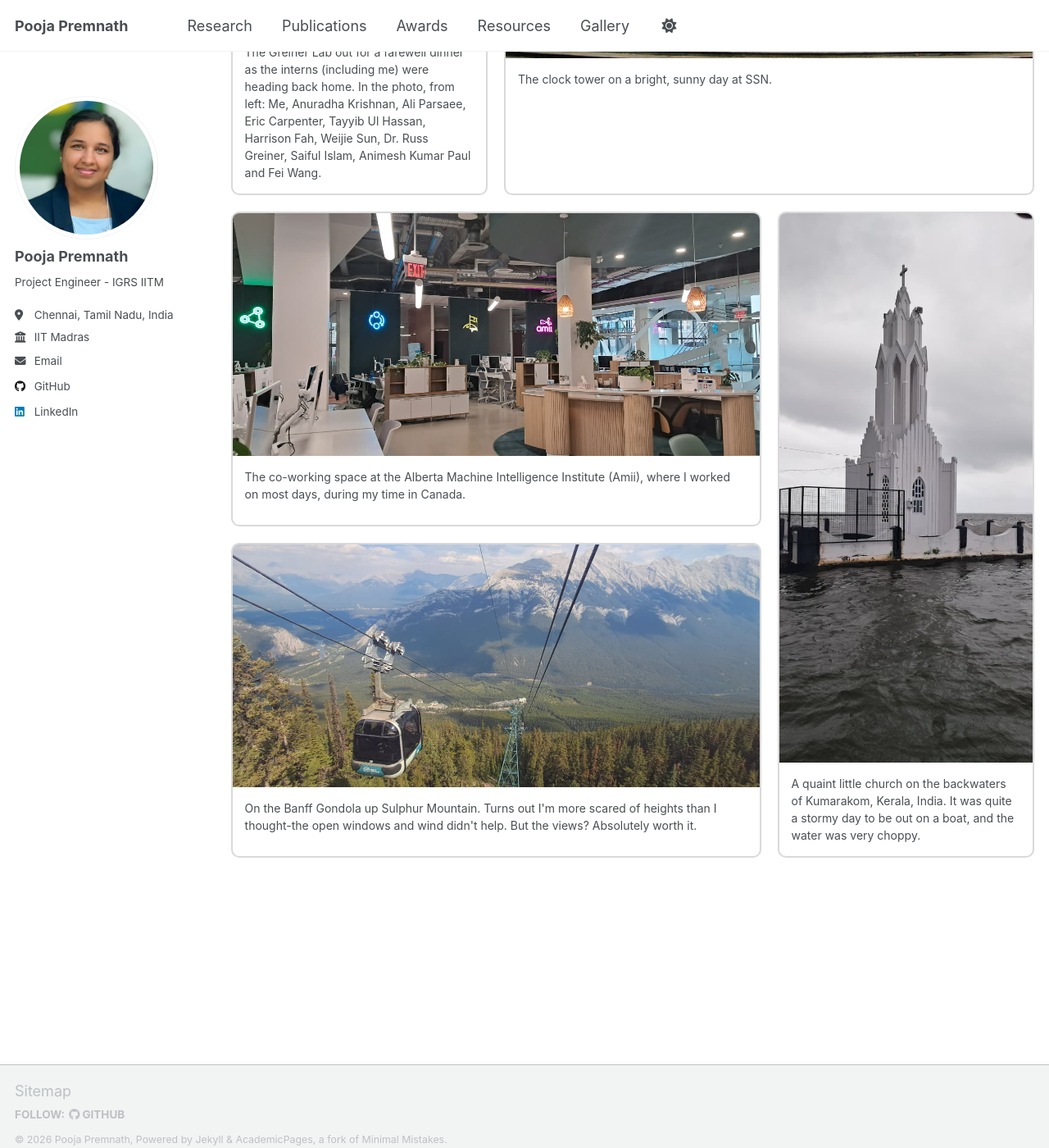
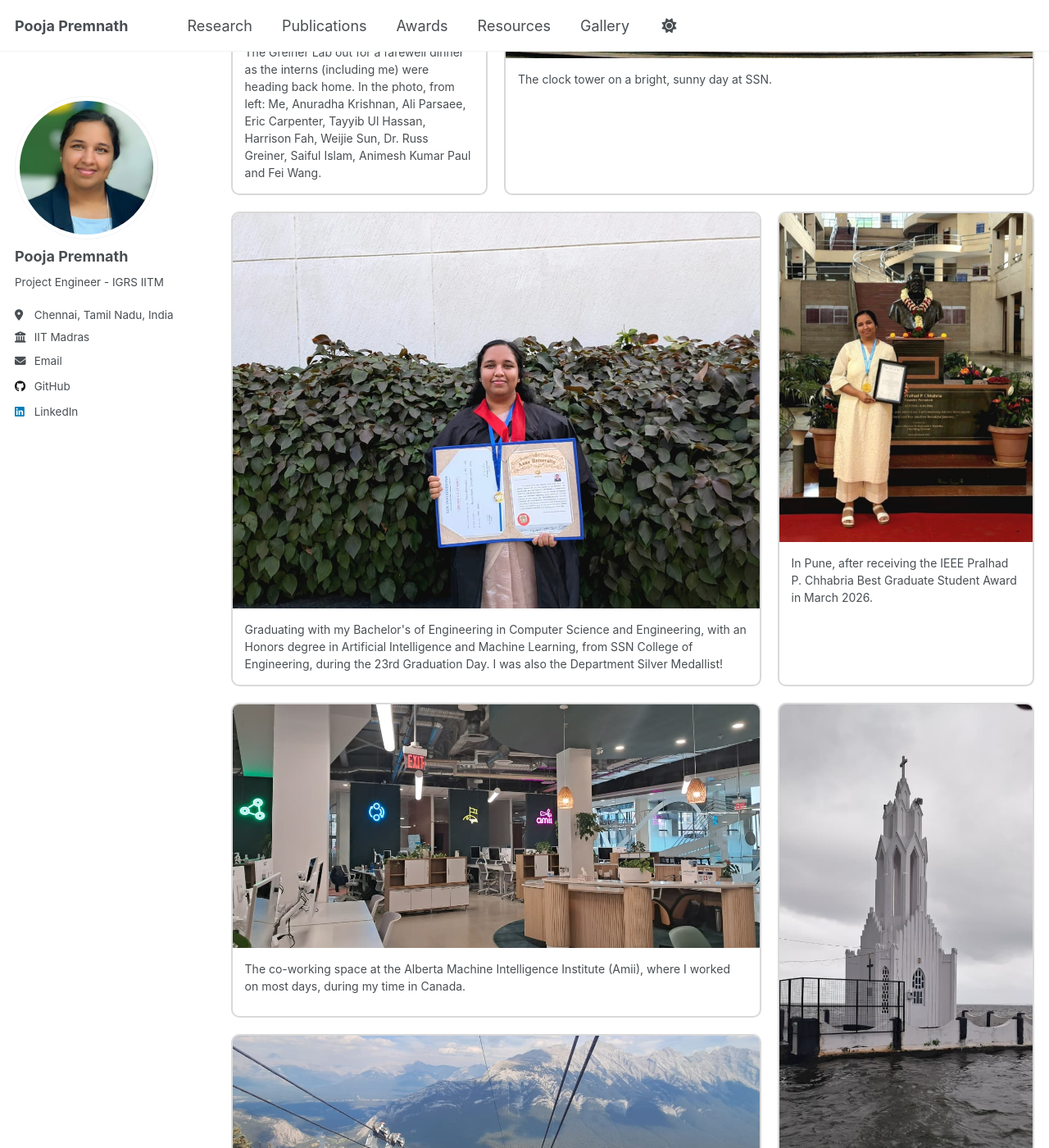
Before and after one commit to pooja-premnath/pooja-premnath.github.io, a Jekyll site: the page built from _pages/gallery.md, in a window 1280 px wide and 1400 px high, scrolled down 2874 px. Shown: the whole window at 82% size. Built offline with Jekyll 4.4.1, drawn with Linux system fonts in a browser that asks for light colours; a script that is not in the unit is left out.

Commit message:
Update gallery

```diff
--- a/_pages/gallery.md
+++ b/_pages/gallery.md
@@ -35,6 +35,7 @@
   width: 100%;
   height: auto;
   display: block;
+  cursor: zoom-in;
 }
 
 .gallery-caption {
@@ -43,16 +44,82 @@
   line-height: 1.5;
 }
 
-/* For images that should span 2 columns */
 .gallery-item.large {
   grid-column: span 2;
 }
 
-/* For tall images that should span 2 rows */
 .gallery-item.tall {
   grid-row: span 2;
 }
+
+/* Lightbox */
+.lightbox-overlay {
+  display: none;
+  position: fixed;
+  inset: 0;
+  background: rgba(0,0,0,0.9);
+  z-index: 9999;
+  justify-content: center;
+  align-items: center;
+  flex-direction: column;
+  gap: 16px;
+  padding: 24px;
+  cursor: zoom-out;
+}
+.lightbox-overlay.active {
+  display: flex;
+}
+.lightbox-overlay img {
+  max-width: 90vw;
+  max-height: 80vh;
+  border-radius: 8px;
+  object-fit: contain;
+  box-shadow: 0 8px 40px rgba(0,0,0,0.6);
+  cursor: default;
+}
+.lightbox-close {
+  position: fixed;
+  top: 16px;
+  right: 24px;
+  color: white;
+  font-size: 40px;
+  font-weight: 300;
+  cursor: pointer;
+  line-height: 1;
+  user-select: none;
+}
+.lightbox-caption {
+  color: rgba(255,255,255,0.85);
+  font-size: 13px;
+  text-align: center;
+  max-width: 600px;
+  line-height: 1.5;
+}
 </style>
+
+<!-- Lightbox -->
+<div class="lightbox-overlay" id="lightbox" onclick="closeLightbox(event)">
+  <span class="lightbox-close" onclick="closeLightbox()">&times;</span>
+  <img id="lightbox-img" src="" alt="">
+  <div class="lightbox-caption" id="lightbox-caption"></div>
+</div>
+
+<script>
+function openLightbox(src, caption) {
+  document.getElementById('lightbox-img').src = src;
+  document.getElementById('lightbox-caption').textContent = caption;
+  document.getElementById('lightbox').classList.add('active');
+  document.body.style.overflow = 'hidden';
+}
+function closeLightbox(e) {
+  if (e && e.target === document.getElementById('lightbox-img')) return;
+  document.getElementById('lightbox').classList.remove('active');
+  document.body.style.overflow = '';
+}
+document.addEventListener('keydown', function(e) {
+  if (e.key === 'Escape') closeLightbox();
+});
+</script>
 
 <div class="gallery-intro">
   <p>I love taking photos - whether it's from conferences, lab work, or just exploring new places. I've been fortunate to travel, present my work, conduct research at different labs, and meet some really amazing people during my undergrad. Here are some photos from everything along the way.</p>
@@ -61,98 +128,112 @@
 <div class="gallery-grid">
 
   <div class="gallery-item tall">
-    <img src="/images/gallery/netmob.jpeg" alt="Netmob">
+    <img src="/images/gallery/netmob.jpeg" alt="Netmob" onclick="openLightbox(this.src, 'At NetMob 2023 in Madrid, presenting our research on network slicing for bandwidth allocation, with time-series forecasting methods. From left: Me, and Dr. Shahul Hamead.')">
     <div class="gallery-caption">
      At NetMob 2023 in Madrid, presenting our research on network slicing for bandwidth allocation, with time-series forecasting methods. From left: Me, and Dr. Shahul Hamead.
     </div>
   </div>
 
   <div class="gallery-item">
-    <img src="/images/gallery/mitacs.jpeg" alt="Mitacs">
+    <img src="/images/gallery/mitacs.jpeg" alt="Mitacs" onclick="openLightbox(this.src, 'I was a Mitacs Globalink Research Intern, at the University of Alberta, in the summer of 2024. Our cohort had students from ~20 countries from all over the world!')">
     <div class="gallery-caption">
      I was a Mitacs Globalink Research Intern, at the University of Alberta, in the summer of 2024. Our cohort had students from ~20 countries from all over the world!
     </div>
   </div>
 
   <div class="gallery-item large">
-    <img src="/images/gallery/athabasca.jpeg" alt="Athabasca">
+    <img src="/images/gallery/athabasca.jpeg" alt="Athabasca" onclick="openLightbox(this.src, 'The Computing Science Department at Athabasca Hall, University of Alberta. The building has this beautiful old castle-style architecture.')">
     <div class="gallery-caption">
     The Computing Science Department at Athabasca Hall, University of Alberta. The building has this beautiful old castle-style architecture.
     </div>
   </div>
 
   <div class="gallery-item">
-    <img src="/images/gallery/reverseexpo.jpeg" alt="ReverseExpo">
+    <img src="/images/gallery/reverseexpo.jpeg" alt="ReverseExpo" onclick="openLightbox(this.src, 'I had the opportunity to present my research on generative methods for ECG data synthesis, at ReverseEXPO. Reverse EXPO is an annual meeting organized by the Department of Computing Science at the University of Alberta to showcase the department\'s recent AI research. In the picture are: Tayyib Ul Hassan and me (from left).')">
     <div class="gallery-caption">
       I had the opportunity to present my research on generative methods for ECG data synthesis, at ReverseEXPO. Reverse EXPO is an annual meeting organized by the Department of Computing Science at the University of Alberta to showcase the department's recent AI research. In the picture are: Tayyib Ul Hassan and me (from left).
     </div>
   </div>
 
   <div class="gallery-item large">
-    <img src="/images/gallery/banff.jpeg" alt="Banff">
+    <img src="/images/gallery/banff.jpeg" alt="Banff" onclick="openLightbox(this.src, 'Banff Avenue, Banff National Park. Cold, crisp mountain air, and the Rockies in the background.')">
     <div class="gallery-caption">
       Banff Avenue, Banff National Park. Cold, crisp mountain air, and the Rockies in the background.
     </div>
   </div>
 
   <div class="gallery-item tall">
-    <img src="/images/gallery/toledo.jpeg" alt="Toledo">
+    <img src="/images/gallery/toledo.jpeg" alt="Toledo" onclick="openLightbox(this.src, 'The Transparante at the Catedral Primada de Toledo, Toledo, Spain. The intricacy and scale of the piece is stunning. For context on how tall the piece is, look at the humans in the bottom right of the picture.')">
     <div class="gallery-caption">
       The Transparante at the Catedral Primada de Toledo, Toledo, Spain. The intricacy and scale of the piece is stunning. For context on how tall the piece is, look at the humans in the bottom right of the picture.
     </div>
   </div>
 
   <div class="gallery-item large">
-    <img src="/images/gallery/russmeeting.jpeg" alt="Russ Group">
+    <img src="/images/gallery/russmeeting.jpeg" alt="Russ Group" onclick="openLightbox(this.src, 'At one of the weekly meetings of the Greiner Lab, at the University of Alberta. We talk about research progress, discuss interesting papers, catch up with old lab members, and enjoy some cookies. From left: Animesh Kumar Paul, me, Tayyib Ul Hassan, Harrison Fah, Dr. Russ Greiner, Anuradha Krishnan and Eric Carpenter.')">
     <div class="gallery-caption">
       At one of the weekly meetings of the Greiner Lab, at the University of Alberta. We talk about research progress, discuss interesting papers, catch up with old lab members, and enjoy some cookies. From left: Animesh Kumar Paul, me, Tayyib Ul Hassan, Harrison Fah , Dr. Russ Greiner, Anuradha Krishnan and Eric Carpenter.
     </div>
   </div>
 
   <div class="gallery-item">
-    <img src="/images/gallery/fountain.jpeg" alt="SSN">
+    <img src="/images/gallery/fountain.jpeg" alt="SSN" onclick="openLightbox(this.src, 'The fountain, surrounded by bougainvillea, in the center of the piazza at SSN College of Engineering, my alma mater.')">
     <div class="gallery-caption">
      The fountain, surrounded by bougainvillea, in the center of the piazza at SSN College of Engineering, my alma mater.
     </div>
   </div>
 
   <div class="gallery-item large">
-    <img src="/images/gallery/madrid.jpeg" alt="Madrid">
+    <img src="/images/gallery/madrid.jpeg" alt="Madrid" onclick="openLightbox(this.src, 'Palacio de Cristal, Retiro Park, Madrid. Straight out of a fairytale.')">
     <div class="gallery-caption">
      Palacio de Cristal, Retiro Park, Madrid. Straight out of a fairytale.
     </div>
   </div>
 
   <div class="gallery-item">
-    <img src="/images/gallery/russgroup.jpeg" alt="Russ Group">
+    <img src="/images/gallery/russgroup.jpeg" alt="Russ Group" onclick="openLightbox(this.src, 'The Greiner Lab out for a farewell dinner as the interns (including me) were heading back home. In the photo, from left: Me, Anuradha Krishnan, Ali Parsaee, Eric Carpenter, Tayyib Ul Hassan, Harrison Fah, Weijie Sun, Dr. Russ Greiner, Saiful Islam, Animesh Kumar Paul and Fei Wang.')">
     <div class="gallery-caption">
      The Greiner Lab out for a farewell dinner as the interns (including me) were heading back home. In the photo, from left: Me, Anuradha Krishnan, Ali Parsaee, Eric Carpenter, Tayyib Ul Hassan, Harrison Fah, Weijie Sun, Dr. Russ Greiner, Saiful Islam, Animesh Kumar Paul and Fei Wang.
     </div>
   </div>
 
   <div class="gallery-item large">
-    <img src="/images/gallery/clock.jpeg" alt="Clock">
+    <img src="/images/gallery/clock.jpeg" alt="Clock" onclick="openLightbox(this.src, 'The clock tower on a bright, sunny day at SSN.')">
     <div class="gallery-caption">
       The clock tower on a bright, sunny day at SSN.
     </div>
   </div>
 
   <div class="gallery-item large">
-    <img src="/images/gallery/amii.jpeg" alt="Amii">
+    <img src="/images/gallery/graduation2.jpg" alt="Graduation" onclick="openLightbox(this.src, 'Graduating with my Bachelor\'s of Engineering in Computer Science and Engineering, with an Honors degree in Artificial Intelligence and Machine Learning, from SSN College of Engineering, during the 23rd Graduation Day. I was also the Department Silver Medallist!')">
+    <div class="gallery-caption">
+    Graduating with my Bachelor's of Engineering in Computer Science and Engineering, with an Honors degree in Artificial Intelligence and Machine Learning, from SSN College of Engineering, during the 23rd Graduation Day. I was also the Department Silver Medallist!
+    </div>
+  </div>
+
+  <div class="gallery-item">
+    <img src="/images/gallery/ieee_pralhad.jpeg" alt="IEEE" onclick="openLightbox(this.src, 'In Pune, after receiving the IEEE Pralhad P. Chhabria Best Graduate Student Award in March 2026.')">
+    <div class="gallery-caption">
+    In Pune, after receiving the IEEE Pralhad P. Chhabria Best Graduate Student Award in March 2026.
+    </div>
+  </div>
+
+  <div class="gallery-item large">
+    <img src="/images/gallery/amii.jpeg" alt="Amii" onclick="openLightbox(this.src, 'The co-working space at the Alberta Machine Intelligence Institute (Amii), where I worked on most days, during my time in Canada.')">
     <div class="gallery-caption">
       The co-working space at the Alberta Machine Intelligence Institute (Amii), where I worked on most days, during my time in Canada.
     </div>
   </div>
 
   <div class="gallery-item tall">
-    <img src="/images/gallery/church.jpeg" alt="Church">
+    <img src="/images/gallery/church.jpeg" alt="Church" onclick="openLightbox(this.src, 'A quaint little church on the backwaters of Kumarakom, Kerala, India. It was quite a stormy day to be out on a boat, and the water was very choppy.')">
     <div class="gallery-caption">
       A quaint little church on the backwaters of Kumarakom, Kerala, India. It was quite a stormy day to be out on a boat, and the water was very choppy.
     </div>
   </div>
 
   <div class="gallery-item large">
-    <img src="/images/gallery/sulphur.jpeg" alt="Sulphur Mountain">
+    <img src="/images/gallery/sulphur.jpeg" alt="Sulphur Mountain" onclick="openLightbox(this.src, 'On the Banff Gondola up Sulphur Mountain. Turns out I\'m more scared of heights than I thought - the open windows and wind didn\'t help. But the views? Absolutely worth it.')">
     <div class="gallery-caption">
      On the Banff Gondola up Sulphur Mountain. Turns out I'm more scared of heights than I thought-the open windows and wind didn't help. But the views? Absolutely worth it.
     </div>
```
Also changed, not shown: images/gallery/graduation.jpg (added), images/gallery/graduation2.jpg (added), images/gallery/ieee_pralhad.jpeg (added), 1 other file.
